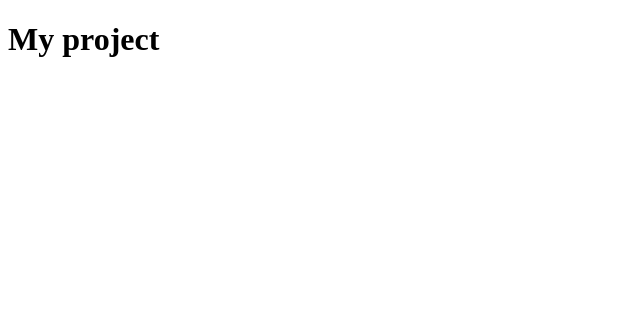
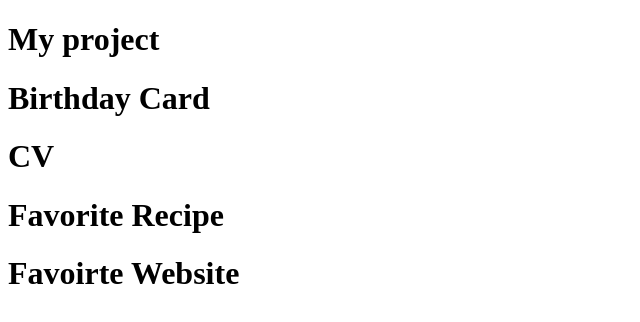
Before and after one commit to usapkota-hub/TestProject, a plain HTML site: page index.html in a window 1280 px wide. Shown: the whole page, without its empty margins (0-640 px from the left). Drawn offline with Linux system fonts and the light colour scheme.

Commit message:
my changes

```diff
--- a/index.html
+++ b/index.html
@@ -7,6 +7,10 @@
 </head>
 <body>
     <h1>My project</h1>
+    <h1>Birthday Card</h1>
+    <h1>CV</h1>
+    <h1>Favorite Recipe</h1>
+    <h1>Favoirte Website </h1>
 
 </body>
 </html>
```
